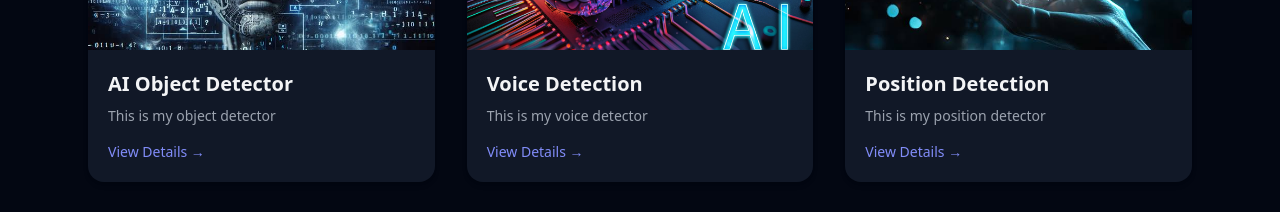
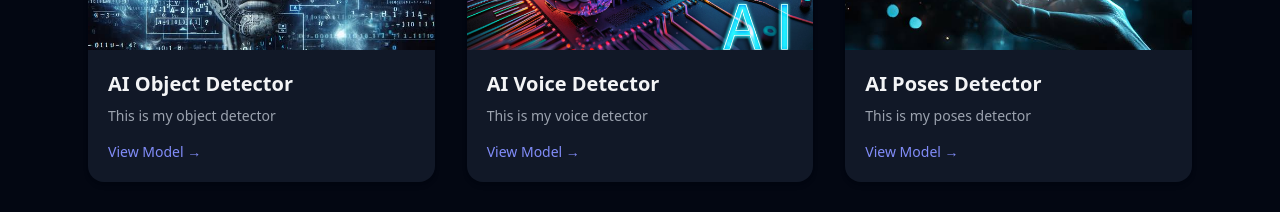
Before and after one commit to hassan921111/GEN-AI, a plain HTML site: page projects.html in a window 1280 px wide. Shown: the part 370-582 px from the top of the page. Drawn offline with nearby package versions, Linux system fonts and the light colour scheme.

Commit message:
Update projects.html

```diff
--- a/projects.html
+++ b/projects.html
@@ -30,7 +30,7 @@
           <h3 class="text-xl font-semibold mb-2">AI Object Detector</h3>
           <p class="text-gray-400 text-sm mb-4">This is my object detector</p>
           <div class="flex justify-between text-sm">
-            <a href="https://teachablemachine.withgoogle.com/models/5geaApq5y/" class="text-indigo-400 hover:underline">View Details →</a>
+            <a href="https://teachablemachine.withgoogle.com/models/4lfh9O99W/" class="text-indigo-400 hover:underline">View Model →</a>
 
           </div>
         </div>
@@ -40,10 +40,10 @@
       <div class="bg-gray-900 rounded-2xl overflow-hidden shadow-md hover:shadow-lg transition">
         <img src="/voice.jpg" alt="Project 2" class="w-full h-48 object-cover">
         <div class="p-5">
-          <h3 class="text-xl font-semibold mb-2">Voice Detection</h3>
+          <h3 class="text-xl font-semibold mb-2">AI Voice Detector</h3>
           <p class="text-gray-400 text-sm mb-4">This is my voice detector</p>
           <div class="flex justify-between text-sm">
-            <a href="#" class="text-indigo-400 hover:underline">View Details →</a>
+            <a href="https://teachablemachine.withgoogle.com/models/5geaApq5y/" class="text-indigo-400 hover:underline">View Model →</a>
 
           </div>
         </div>
@@ -54,10 +54,10 @@
       <div class="bg-gray-900 rounded-2xl overflow-hidden shadow-md hover:shadow-lg transition">
         <img src="/body.jpeg" alt="Project 3" class="w-full h-48 object-cover">
         <div class="p-5">
-          <h3 class="text-xl font-semibold mb-2">Position Detection</h3>
-          <p class="text-gray-400 text-sm mb-4">This is my position detector</p>
+          <h3 class="text-xl font-semibold mb-2">AI Poses Detector</h3>
+          <p class="text-gray-400 text-sm mb-4">This is my poses detector</p>
           <div class="flex justify-between text-sm">
-            <a href="#" class="text-indigo-400 hover:underline">View Details →</a>
+            <a href="https://teachablemachine.withgoogle.com/models/qnVUkLpRN/" class="text-indigo-400 hover:underline">View Model →</a>
 
           </div>
         </div>
```
